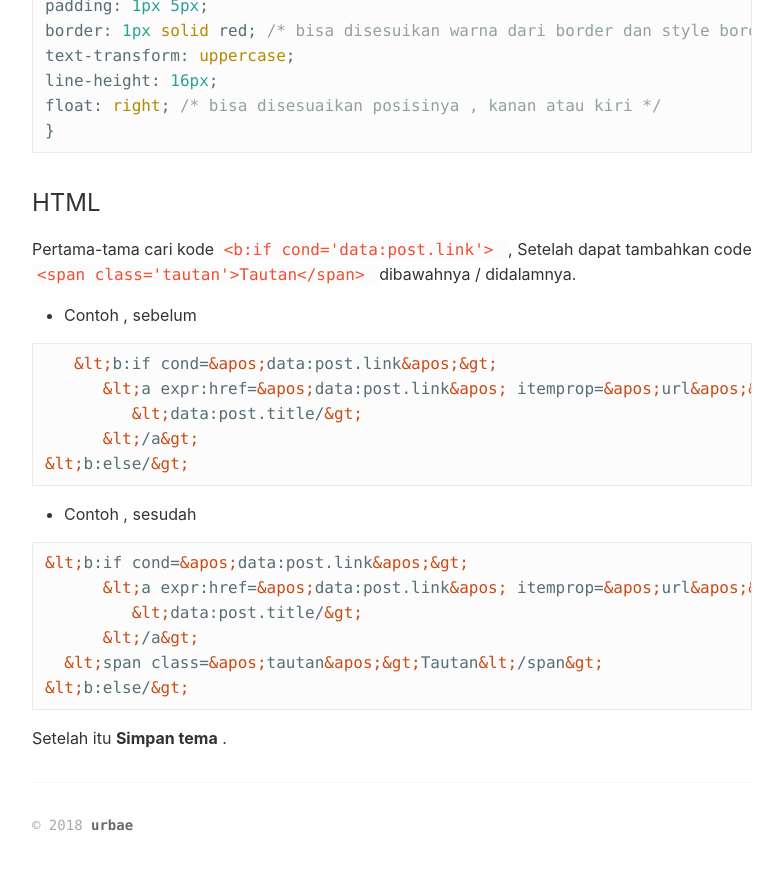
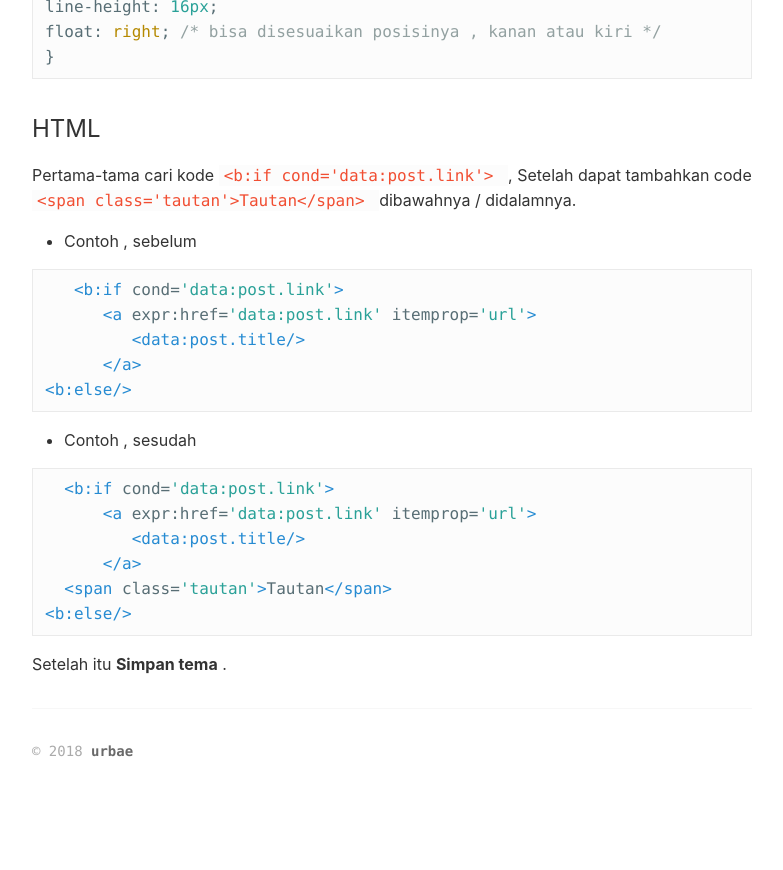
Before and after one commit to urbae/urbae.github.io, a Jekyll site: the page built from _posts/2018-10-25-menandai-judul-tautan-blogger.md, in a window 1280 px wide and 900 px high, scrolled down 1190 px. Shown: the top 870 px of the window, without its empty margins (8-791 px from the left). Built offline with Jekyll 4.4.1, drawn with Linux system fonts in a browser that asks for light colours; comment, search, counter and statistics services are not loaded; the table of contents is made by our own code; after the commit the page ends 2016 px from its top, so only the background shows below that; some of the changed text lies outside the part shown.

Commit message:
updated
updated

```diff
--- a/_posts/2018-10-25-menandai-judul-tautan-blogger.md
+++ b/_posts/2018-10-25-menandai-judul-tautan-blogger.md
@@ -11,10 +11,7 @@ Saya menggunakan cara ini untuk menandai post atau judul post yang bersifat taut
 Semoga mengerti apa yang saya maksud hahaha.
 
 ### Mengatifkan
-Sebelum kita masuk ke kode <code> HTML </code> dan <code> CSS </code> , kita sebelumnya harus mengatifkan fungsi ini dulu dengan cara
-{% highlight text %}
-Dashboard > Setelan > Lainnya > <ins> Aktifkan Tautan Judul dan Tautan Lampiran </ins> > ganti ke **YA**
-{% endhighlight %}
+Sebelum kita masuk ke kode <code> HTML </code> dan <code> CSS </code> , kita sebelumnya harus mengatifkan fungsi ini dulu dengan cara <code> Dashboard > Setelan > Lainnya >  Aktifkan Tautan Judul dan Tautan Lampiran ganti ke YA </code>
 Untuk mengatur tautan yang kita inginkan dijudul , bisa di atur di <code> Post > Link > Tautan Judul </code> kita tinggal mengisi link yang kita inginkan disitu.
 
 ## Kode
@@ -40,21 +37,21 @@ float: right; /* bisa disesuaikan posisinya , kanan atau kiri */
 Pertama-tama cari kode <code> &lt;b:if cond=&apos;data:post.link&apos;&gt; </code> , Setelah dapat tambahkan code <code> &lt;span class=&apos;tautan&apos;&gt;Tautan&lt;/span&gt; </code> dibawahnya / didalamnya.
 * Contoh , sebelum
 {% highlight html %}
-   &lt;b:if cond=&apos;data:post.link&apos;&gt;
-      &lt;a expr:href=&apos;data:post.link&apos; itemprop=&apos;url&apos;&gt;
-         &lt;data:post.title/&gt;
-      &lt;/a&gt;
-&lt;b:else/&gt;
+   <b:if cond='data:post.link'>
+      <a expr:href='data:post.link' itemprop='url'>
+         <data:post.title/>
+      </a>
+<b:else/>
 {% endhighlight %}
 
 * Contoh , sesudah
 
 {% highlight html %}
-&lt;b:if cond=&apos;data:post.link&apos;&gt;
-      &lt;a expr:href=&apos;data:post.link&apos; itemprop=&apos;url&apos;&gt;
-         &lt;data:post.title/&gt;
-      &lt;/a&gt;
-  &lt;span class=&apos;tautan&apos;&gt;Tautan&lt;/span&gt;
-&lt;b:else/&gt;
+  <b:if cond='data:post.link'>
+      <a expr:href='data:post.link' itemprop='url'>
+         <data:post.title/>
+      </a>
+  <span class='tautan'>Tautan</span>
+<b:else/>
 {% endhighlight %}
 Setelah itu **Simpan tema** .
```
